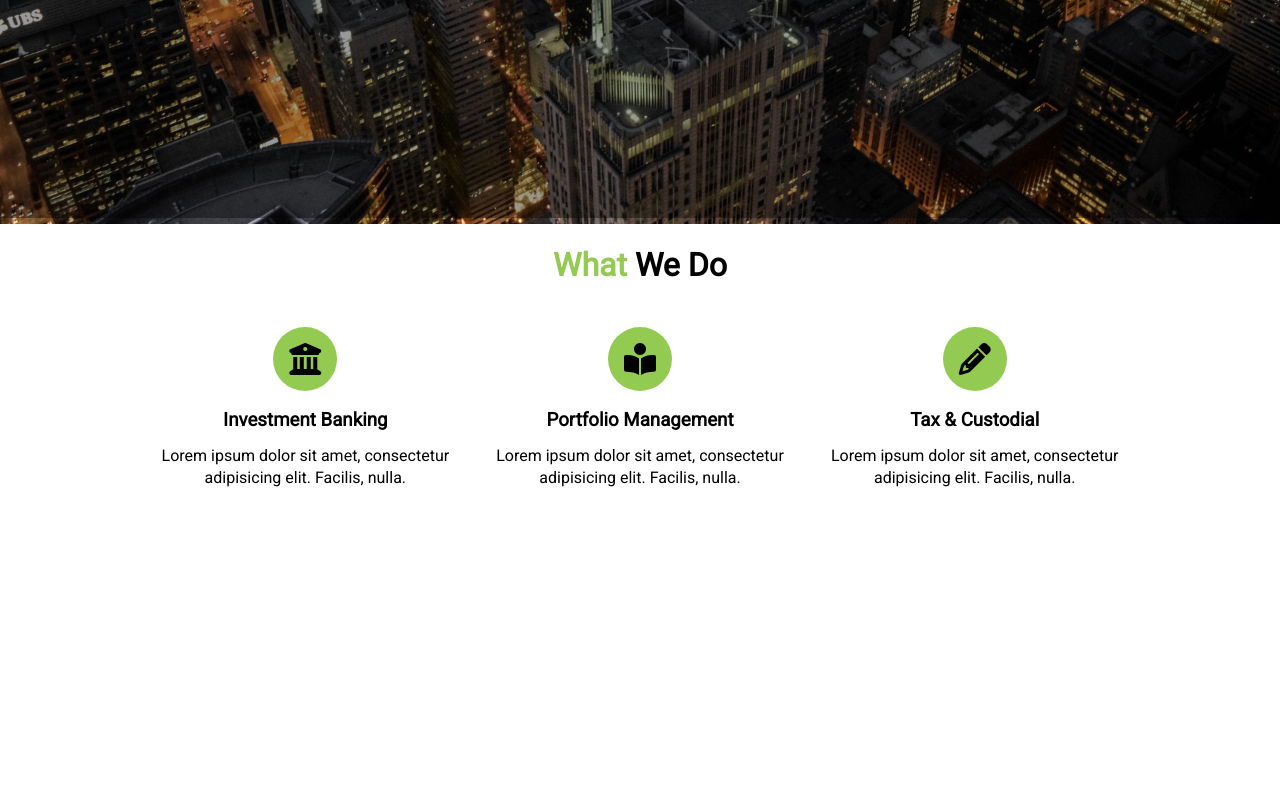
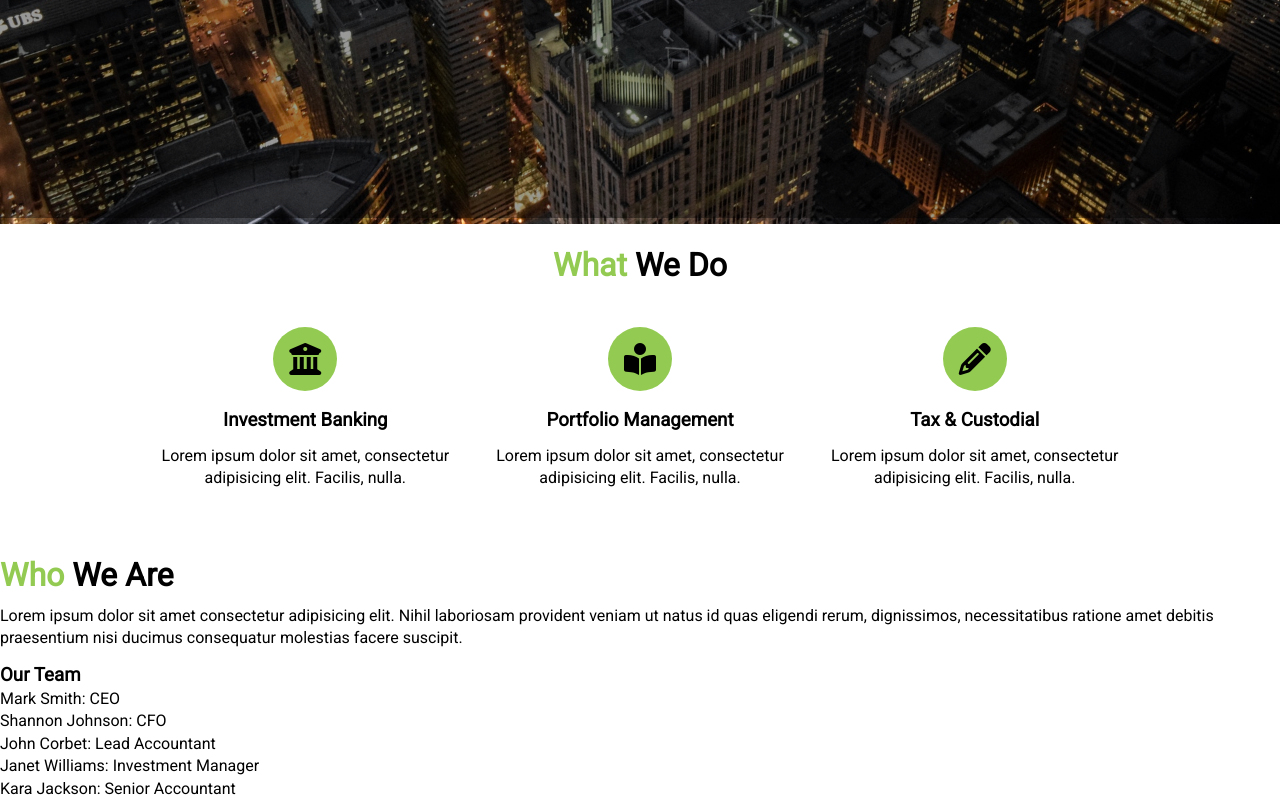
Before and after one commit to msseeley/Business_Website, a plain HTML site: page index.html in a window 1280 px wide. Shown: the part 642-1442 px from the top of the page. Before the commit the page ends 1200 px from the top, so only its background shows below. Drawn offline with Linux system fonts and the light colour scheme.

Commit message:
html copy section who

```diff
--- a/index.html
+++ b/index.html
@@ -78,6 +78,25 @@
       </div>
     </div>
   </section>
+  <!-- Section: Who We Are -->
+  <section id="who">
+    <div class="who-img"></div>
+    <div class="who-text bg-dark p-2">
+      <h2 class="m-heading">
+        <span class="text-primary">Who</span> We Are</h2>
+      <p>Lorem ipsum dolor sit amet consectetur adipisicing elit. Nihil laboriosam provident veniam ut natus id quas eligendi
+        rerum, dignissimos, necessitatibus ratione amet debitis praesentium nisi ducimus consequatur molestias facere suscipit.</p>
+      <h3>Our Team</h3>
+      <ul class="list">
+        <li>Mark Smith: CEO</li>
+        <li>Shannon Johnson: CFO</li>
+        <li>John Corbet: Lead Accountant</li>
+        <li>Janet Williams: Investment Manager</li>
+        <li>Kara Jackson: Senior Accountant</li>
+      </ul>
+    </div>
+  </section>
+
 </body>
 
 </html>
```
